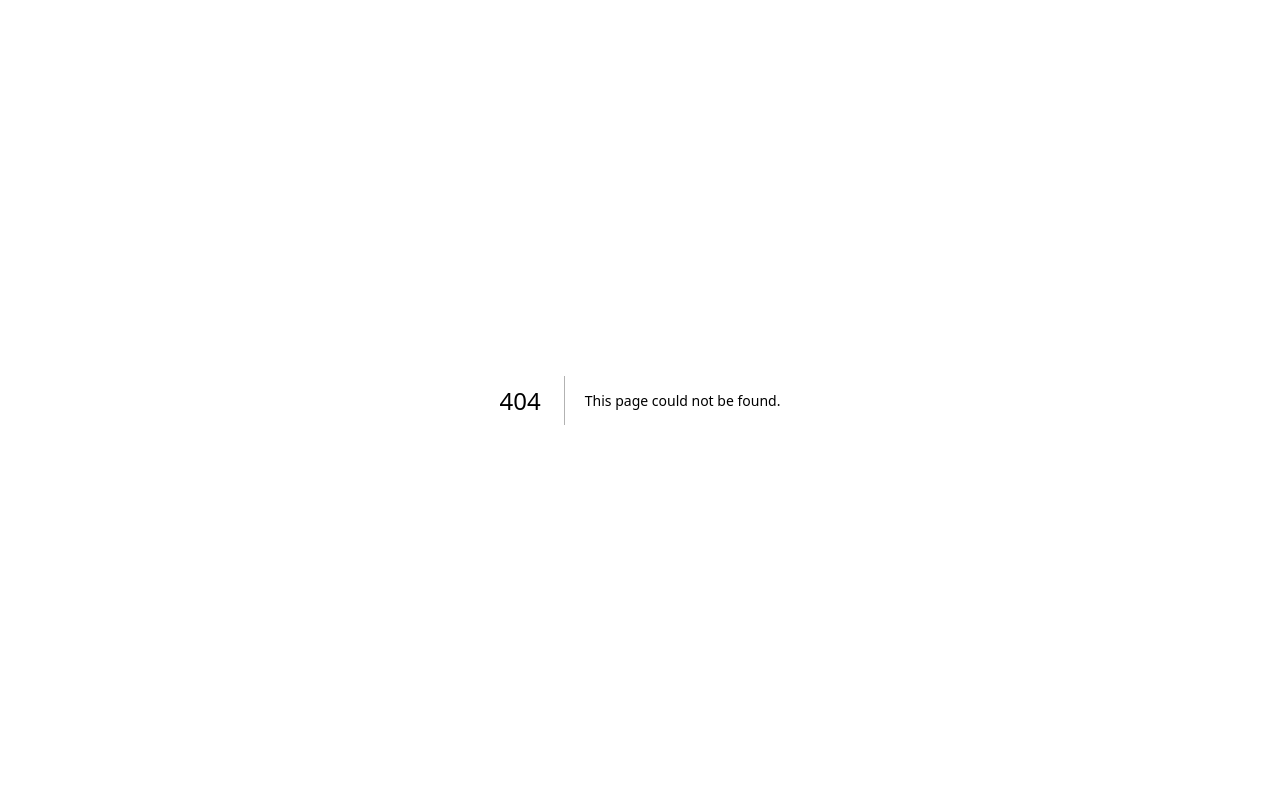
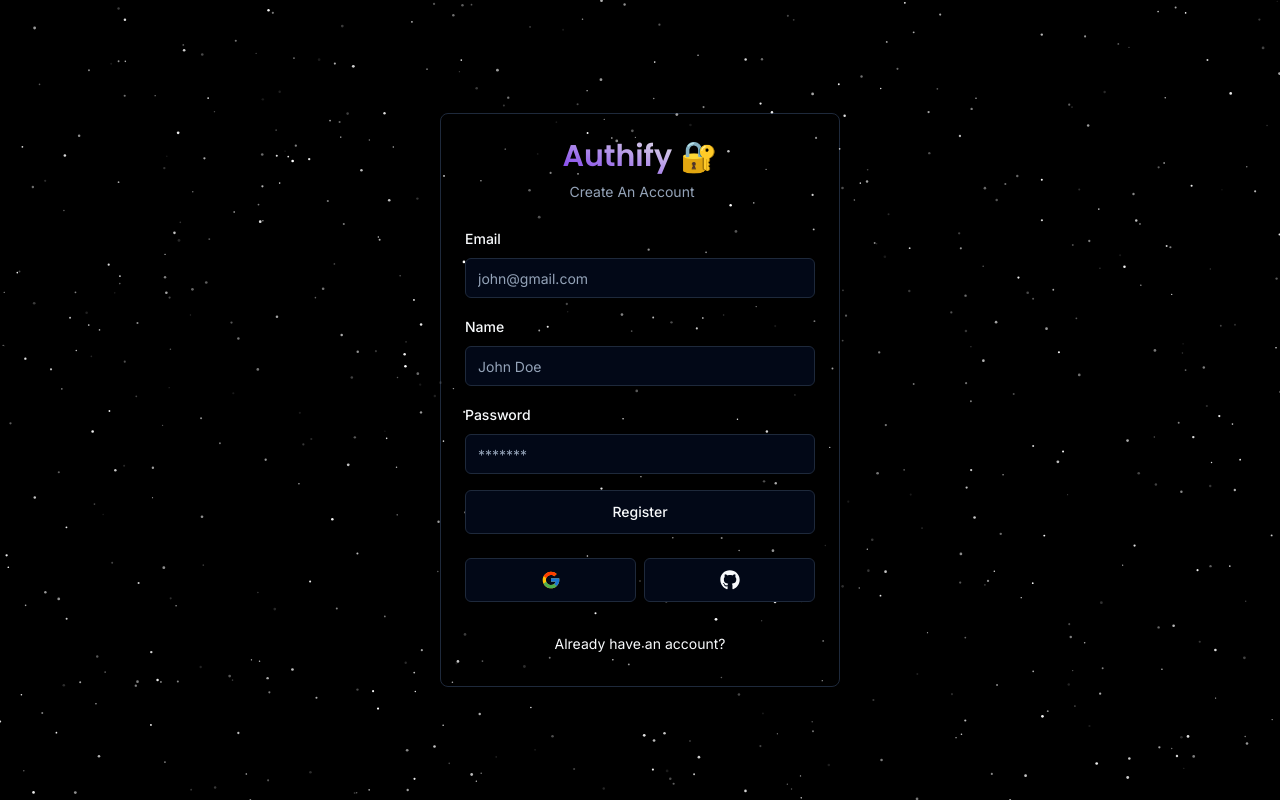
Before and after one commit to Neon-20/Authify, a Next.js app: page /auth/register in a window 1280 px wide. Before the commit this address had no page. Built offline with nearby package versions, Linux system fonts and the light colour scheme.

Commit message:
feat:render register form

```diff
--- /dev/null
+++ b/app/auth/register/page.tsx
@@ -0,0 +1,9 @@
+import { RegisterForm } from "@/components/auth/register-form";
+
+const RegisterPage = () => {
+    return (
+    <RegisterForm/>
+    );
+}
+
+export default RegisterPage;
```
